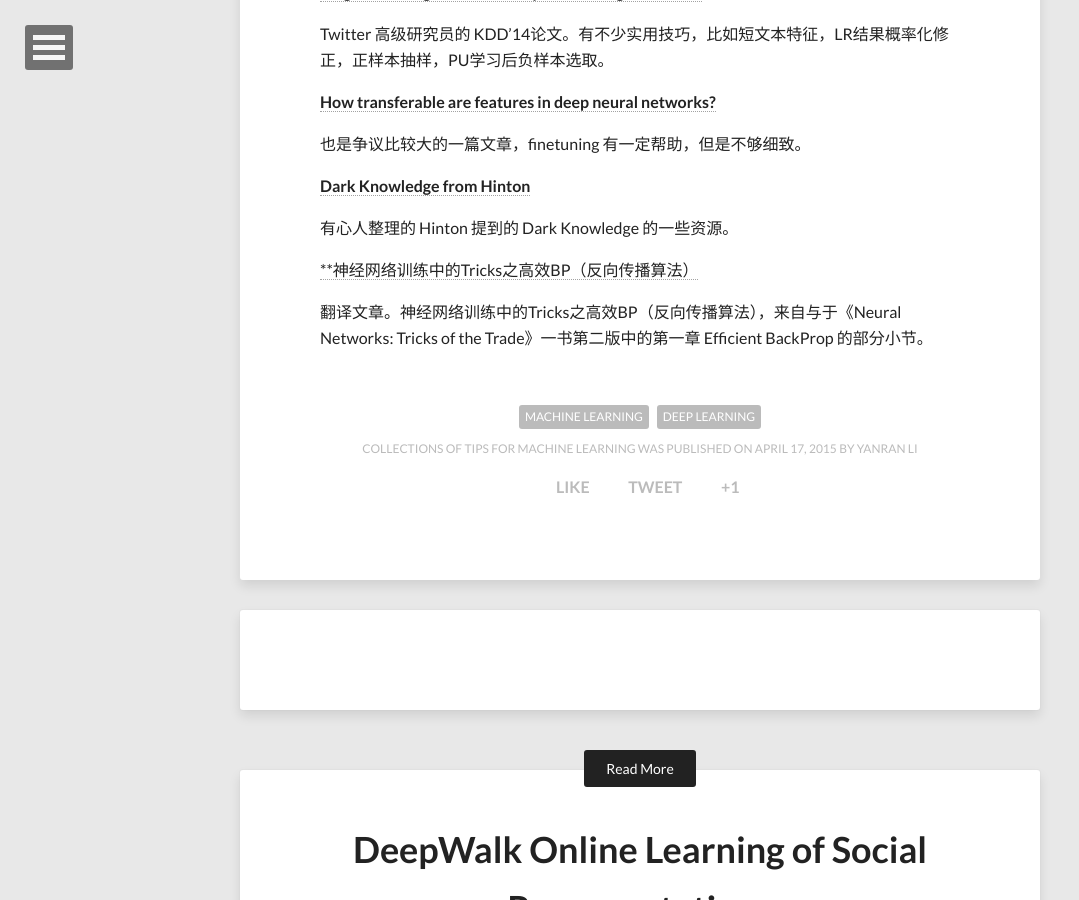
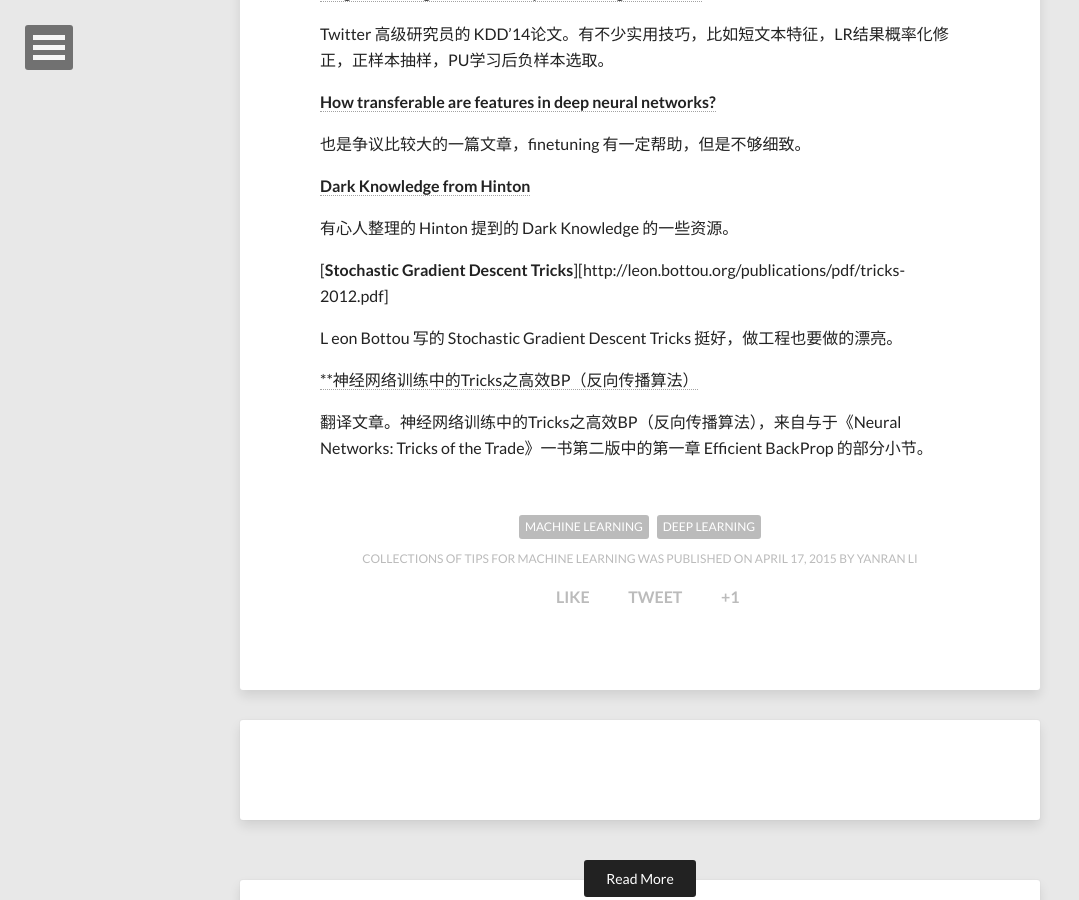
Before and after one commit to niangaotuantuan/niangaotuantuan.github.io, a Jekyll site: the page built from _posts/2015/2015-04-17-collections-of-tips-for-machine-learning.md, in a window 1280 px wide and 900 px high, scrolled down 1441 px. Shown: the whole window, without its empty margins (0-1079 px from the left). Built offline with Jekyll 4.4.1, drawn with Linux system fonts in a browser that asks for light colours; nearby versions of some CDN libraries; comment, search, counter and statistics services are not loaded.

Commit message:
update items

```diff
--- a/_posts/2015/2015-04-17-collections-of-tips-for-machine-learning.md
+++ b/_posts/2015/2015-04-17-collections-of-tips-for-machine-learning.md
@@ -70,6 +70,10 @@ networks?**](http://papers.nips.cc/paper/5347-how-transferable-are-features-in-d
 
 有心人整理的 Hinton 提到的 Dark Knowledge 的一些资源。
 
+[**Stochastic Gradient Descent Tricks**][http://leon.bottou.org/publications/pdf/tricks-2012.pdf]
+
+L eon Bottou 写的 Stochastic Gradient Descent Tricks 挺好，做工程也要做的漂亮。
+
 [**神经网络训练中的Tricks之高效BP（反向传播算法）](http://blog.csdn.net/zouxy09/article/details/45288129)
 
 翻译文章。神经网络训练中的Tricks之高效BP（反向传播算法），来自与于《Neural Networks: Tricks of the Trade》一书第二版中的第一章 Efficient BackProp 的部分小节。
```
